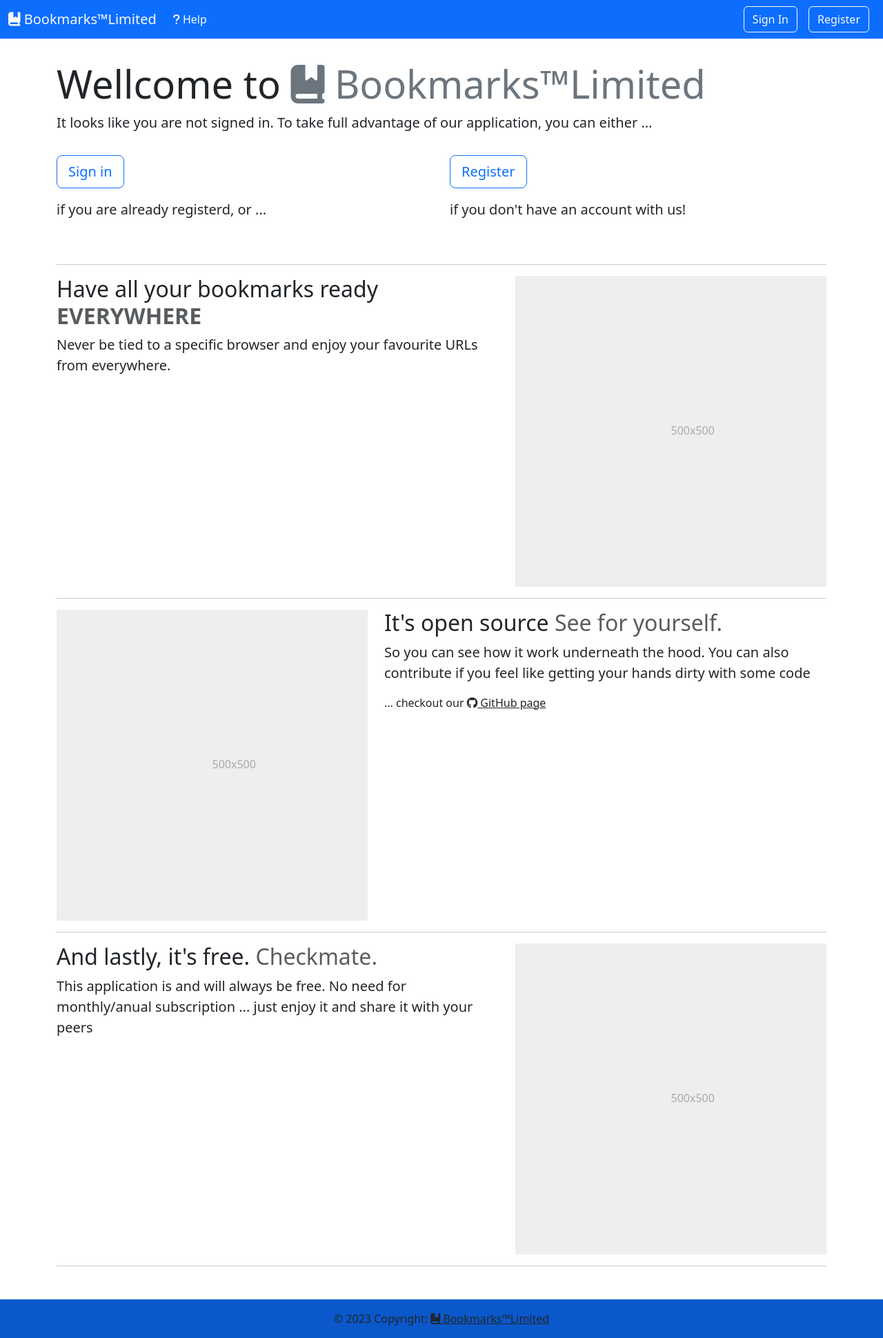
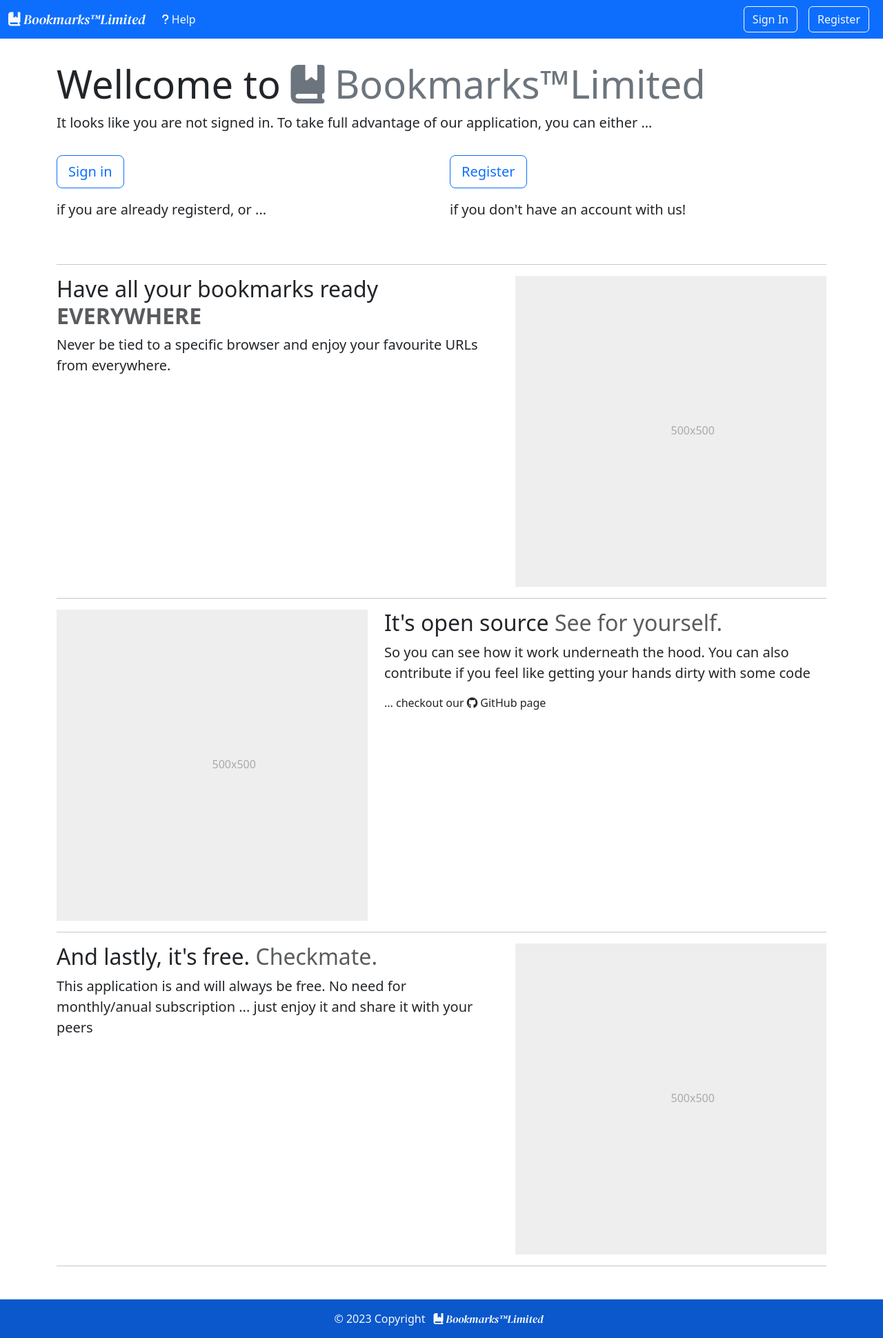
Before and after one commit to tibix/proiect_testare, a PHP site: page /index.php in a window 1280 px wide. Shown: the whole page at 69% size. Run offline with PHP 8.4, Linux system fonts and the light colour scheme; some libraries are stand-ins or nearby versions.

Commit message:
lil changes on footer/ logo design

```diff
--- a/assets/styles.css
+++ b/assets/styles.css
@@ -10,6 +10,18 @@ body{
     justify-content: space-between;
     gap: 2rem;
 }
+
+a:-webkit-any-link {
+  text-decoration:none!important;
+}
+
+#logo{
+  font-family: 'DM Serif Display', serif;
+  text-decoration: none!important;
+  font-style: italic;
+}
+
+
 
 @media (min-width: 1050px) {
   .navbar-expand-large {
--- a/templates/footer.php
+++ b/templates/footer.php
@@ -9,11 +9,11 @@ foreach($uri as $element){
 }
 
 ?>
-<footer class="bg-primary text-center text-lg-start">
+<footer class="bg-primary text-center text-lg-start text-light">
     <!-- Copyright -->
     <div class="text-center p-3" style="background-color: rgba(0, 0, 0, 0.2);">
-        © 2023 Copyright:
-        <a class="text-dark" href="<?=$base_url?>"><i class="fa-solid fa-book-bookmark"></i> Bookmarks&trade;Limited</a>
+        © 2023 Copyright
+        <a class="text-light mx-2" id="logo" href="<?=$base_url?>"><i class="fa-solid fa-book-bookmark"></i> Bookmarks&trade;Limited</a>
     </div>
     <!-- Copyright -->
 </footer>
--- a/templates/header.php
+++ b/templates/header.php
@@ -7,6 +7,7 @@
 	<meta charset="UTF-8">
 	<title>Bookmarks</title>
 	<link href="https://cdn.jsdelivr.net/npm/bootstrap@5.3.2/dist/css/bootstrap.min.css" rel="stylesheet" integrity="sha384-T3c6CoIi6uLrA9TneNEoa7RxnatzjcDSCmG1MXxSR1GAsXEV/Dwwykc2MPK8M2HN" crossorigin="anonymous">
+	<link href="https://fonts.googleapis.com/css2?family=DM+Serif+Display:ital@0;1&display=swap" rel="stylesheet">
 	<link rel="stylesheet" href="assets/styles.css">
 	<script src="https://cdn.jsdelivr.net/npm/bootstrap@5.3.2/dist/js/bootstrap.bundle.min.js" integrity="sha384-C6RzsynM9kWDrMNeT87bh95OGNyZPhcTNXj1NW7RuBCsyN/o0jlpcV8Qyq46cDfL" crossorigin="anonymous"></script>
 	<script src="https://kit.fontawesome.com/6f78ace1ca.js" crossorigin="anonymous"></script>
@@ -24,7 +25,7 @@
 					<span class="navbar-toggler-icon"></span>
 				</button>
 				<div class="collapse navbar-collapse" id="navbarTogglerDemo01">
-					<a class="navbar-brand text-light mr-2" href="index.php"><i class="fa-solid fa-book-bookmark"></i> Bookmarks&trade;Limited</a>
+					<a id="logo" class="navbar-brand text-light mr-2" href="index.php"><i class="fa-solid fa-book-bookmark"></i> Bookmarks&trade;Limited</a>
 					<ul class="navbar-nav me-auto mb-2 mb-lg-0">
 					    <?php
 						if(logged_in()){?>
```
